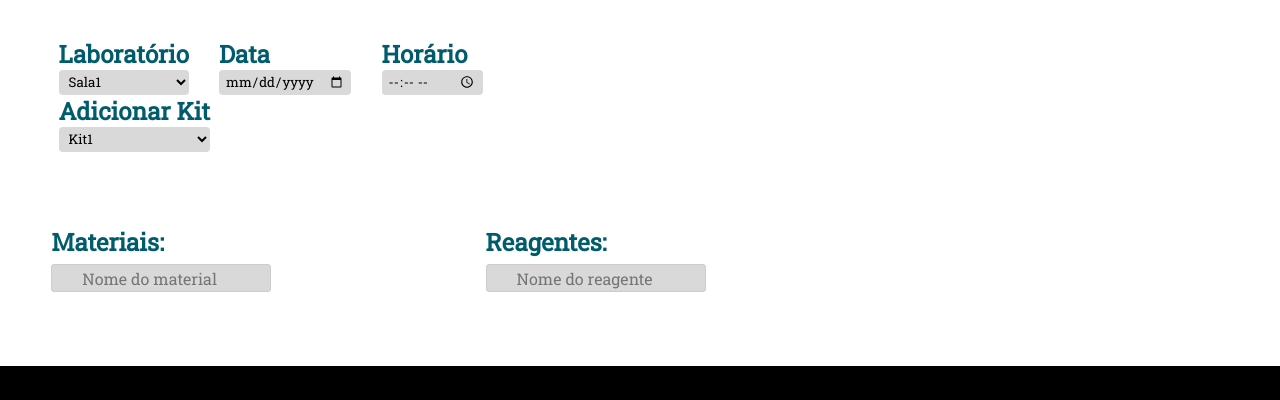
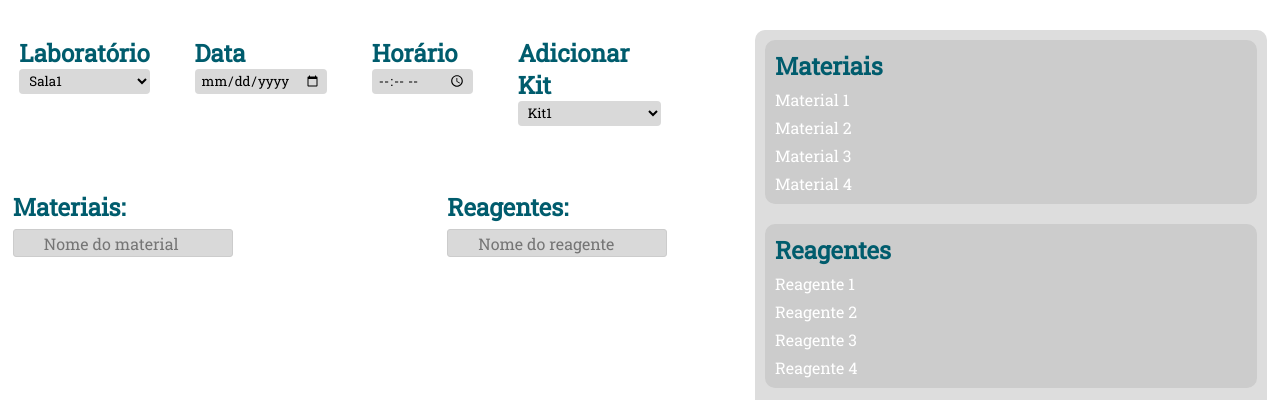
Before and after one commit to EduardoManduca/ETEC, a plain HTML site: page pages/agendamento_lab.html in a window 1280 px wide. Shown: the part 316-716 px from the top of the page. Drawn offline with Linux system fonts and the light colour scheme.

Commit message:
Implementação parcial da lista de materiais selecionados

```diff
--- a/assets/css/style.css
+++ b/assets/css/style.css
@@ -281,17 +281,46 @@ p {
 
 /* Agendamento_lab.html */
 #container-principal {
-    margin-left: 3%;
-    max-width: 60%;
+    display: flex;
+    margin-left: 0%;
+    width: 100%;
     gap: 7%;
     padding: 1%;
 }
 
+#itens-selecao {
+    display: flex;
+    flex-direction: column;
+    justify-content: space-between;
+    background-color: #DDDDDD;
+    border-radius: 10px;
+    width: 100%;
+}
+
+#formulario {
+    display: flex;
+    flex-direction: column;
+    width: 100%;
+}
+
+.subselecao {
+    background-color: #CCCCCC;
+    margin: 10px;
+    padding: 10px;
+    border-radius: 10px;
+}
+
+.subselecao p {
+    color: white;
+    margin-top: 7px;
+}
+
 #laboratorio-div {
     display: flex;
-    max-width: 60%;
+    flex-direction: row;
+    justify-content: space-between;
+    width: 100%;
     border-radius: 20px;
-    flex-wrap: wrap;
     font-size: medium;
     font-weight: bold;
     gap: 7%;
@@ -311,6 +340,7 @@ p {
 
 #div-search {
     display: flex;
+    justify-content: space-between;
     gap: 13.4rem;
 }
 
--- a/pages/agendamento_lab.html
+++ b/pages/agendamento_lab.html
@@ -76,6 +76,7 @@
     <main>
         <h1>Agendamento de Laboratórios</h1> <br>
         <div id="container-principal">
+            <div id="formulario">
                 <div id="laboratorio-div">
                     <div>
                         <h2>Laboratório</h2>
@@ -118,6 +119,30 @@
                     </div>
                 </div>
             </div>
+
+            <div id="itens-selecao">
+                <div class="subselecao">
+                    <h2>Materiais</h2>
+                    <p>Material 1</p>
+                    <p>Material 2</p>
+                    <p>Material 3</p>
+                    <p>Material 4</p>
+                </div>
+                <div class="subselecao">
+                    <h2>Reagentes</h2>
+                    <p>Reagente 1</p>
+                    <p>Reagente 2</p>
+                    <p>Reagente 3</p>
+                    <p>Reagente 4</p>
+                </div>
+
+                <div class="subselecao">
+                    <h2>Kits</h2>
+                    <p>Nome do kit</p>
+                </div>
+            </div>
+        </div>
+
     </main>
 
     <script src="https://vlibras.gov.br/app/vlibras-plugin.js"></script>
```
Lines whose indentation alone changed are shown as unchanged.
